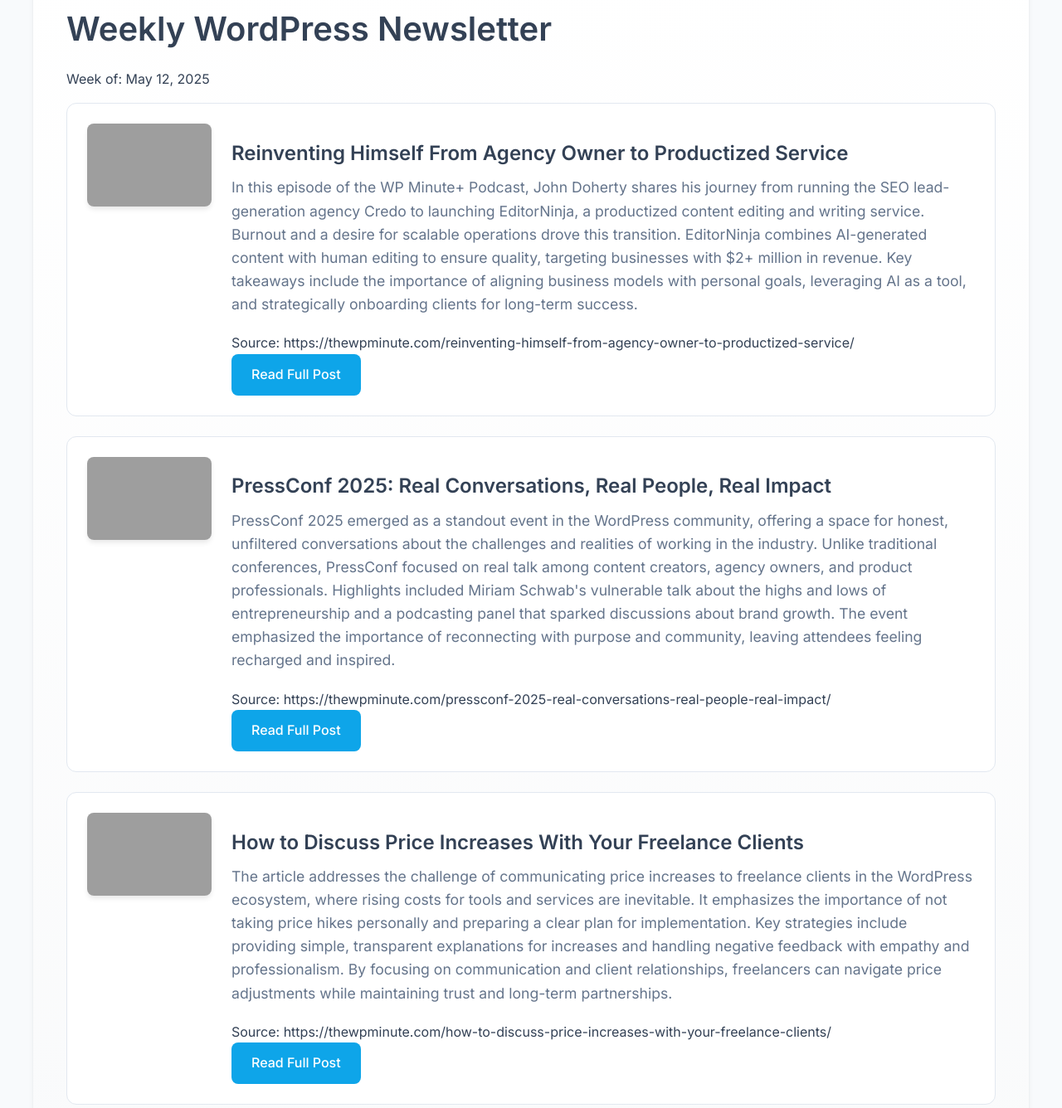
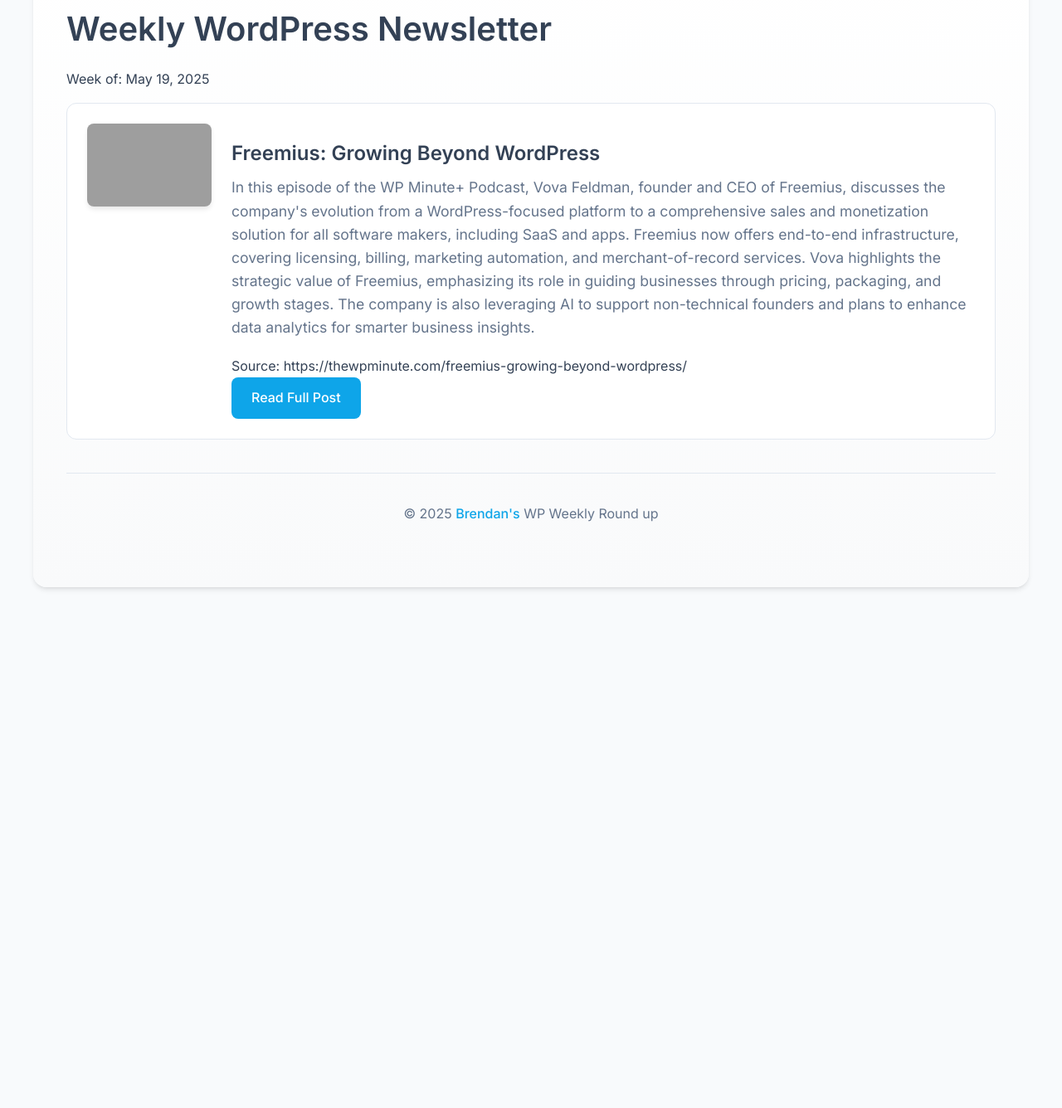
Before and after one commit to brendanoconnellwp/wp-weekly-newsletter, a plain HTML site: page index.html in a window 1280 px wide. Shown: the part 84-1420 px from the top of the page at 83% size. After the commit the page ends 812 px from the top, so only its background shows below. Drawn offline with Linux system fonts and the light colour scheme; grey boxes are pictures that could not be loaded.

Commit message:
2025-05-19

```diff
--- a/index.html
+++ b/index.html
@@ -242,36 +242,16 @@
   <button id="theme-toggle">🌙</button>
 <div class="newsletter-container">
     <h1>Weekly WordPress Newsletter</h1>
-    <p>Week of: May 12, 2025</p>
+    <p>Week of: May 19, 2025</p>
 
 
     <div class="post">
-        <img class="post-image" src="https://mltvfqeu9ctb.i.optimole.com/cb:9lkR.62ecf/w:auto/h:auto/q:mauto/f:best/https://thewpminute.com/wp-content/uploads/2025/05/john-doherty-thumb.jpg" alt="Article thumbnail">
+        <img class="post-image" src="https://mltvfqeu9ctb.i.optimole.com/cb:9lkR.62ecf/w:auto/h:auto/q:mauto/f:best/https://thewpminute.com/wp-content/uploads/2025/05/vova-feldman-thumb.jpg" alt="Article thumbnail">
         <div class="post-content">
-            <h2 class="post-title">Reinventing Himself From Agency Owner to Productized Service</h2>
-            <div class="post-summary">In this episode of the WP Minute+ Podcast, John Doherty shares his journey from running the SEO lead-generation agency Credo to launching EditorNinja, a productized content editing and writing service. Burnout and a desire for scalable operations drove this transition. EditorNinja combines AI-generated content with human editing to ensure quality, targeting businesses with $2+ million in revenue. Key takeaways include the importance of aligning business models with personal goals, leveraging AI as a tool, and strategically onboarding clients for long-term success.</div>
-  <span class="source-url">Source: https://thewpminute.com/reinventing-himself-from-agency-owner-to-productized-service/</span>
-            <a href="https://thewpminute.com/reinventing-himself-from-agency-owner-to-productized-service/" class="button" target="_blank" rel="noopener noreferrer">Read Full Post</a>
-        </div>
-    </div>
-
-    <div class="post">
-        <img class="post-image" src="https://mltvfqeu9ctb.i.optimole.com/cb:9lkR.62ecf/w:auto/h:auto/q:mauto/f:best/https://thewpminute.com/wp-content/uploads/2025/05/PressConf-Reaction-WP-Minute.jpg" alt="Article thumbnail">
-        <div class="post-content">
-            <h2 class="post-title">PressConf 2025: Real Conversations, Real People, Real Impact</h2>
-            <div class="post-summary">PressConf 2025 emerged as a standout event in the WordPress community, offering a space for honest, unfiltered conversations about the challenges and realities of working in the industry. Unlike traditional conferences, PressConf focused on real talk among content creators, agency owners, and product professionals. Highlights included Miriam Schwab's vulnerable talk about the highs and lows of entrepreneurship and a podcasting panel that sparked discussions about brand growth. The event emphasized the importance of reconnecting with purpose and community, leaving attendees feeling recharged and inspired.</div>
-  <span class="source-url">Source: https://thewpminute.com/pressconf-2025-real-conversations-real-people-real-impact/</span>
-            <a href="https://thewpminute.com/pressconf-2025-real-conversations-real-people-real-impact/" class="button" target="_blank" rel="noopener noreferrer">Read Full Post</a>
-        </div>
-    </div>
-
-    <div class="post">
-        <img class="post-image" src="https://mltvfqeu9ctb.i.optimole.com/cb:9lkR.62ecf/w:auto/h:auto/q:mauto/f:best/https://thewpminute.com/wp-content/uploads/2025/05/freelance-price-increases-thumb.jpg" alt="Article thumbnail">
-        <div class="post-content">
-            <h2 class="post-title">How to Discuss Price Increases With Your Freelance Clients</h2>
-            <div class="post-summary">The article addresses the challenge of communicating price increases to freelance clients in the WordPress ecosystem, where rising costs for tools and services are inevitable. It emphasizes the importance of not taking price hikes personally and preparing a clear plan for implementation. Key strategies include providing simple, transparent explanations for increases and handling negative feedback with empathy and professionalism. By focusing on communication and client relationships, freelancers can navigate price adjustments while maintaining trust and long-term partnerships.</div>
-  <span class="source-url">Source: https://thewpminute.com/how-to-discuss-price-increases-with-your-freelance-clients/</span>
-            <a href="https://thewpminute.com/how-to-discuss-price-increases-with-your-freelance-clients/" class="button" target="_blank" rel="noopener noreferrer">Read Full Post</a>
+            <h2 class="post-title">Freemius: Growing Beyond WordPress</h2>
+            <div class="post-summary">In this episode of the WP Minute+ Podcast, Vova Feldman, founder and CEO of Freemius, discusses the company's evolution from a WordPress-focused platform to a comprehensive sales and monetization solution for all software makers, including SaaS and apps. Freemius now offers end-to-end infrastructure, covering licensing, billing, marketing automation, and merchant-of-record services. Vova highlights the strategic value of Freemius, emphasizing its role in guiding businesses through pricing, packaging, and growth stages. The company is also leveraging AI to support non-technical founders and plans to enhance data analytics for smarter business insights.</div>
+  <span class="source-url">Source: https://thewpminute.com/freemius-growing-beyond-wordpress/</span>
+            <a href="https://thewpminute.com/freemius-growing-beyond-wordpress/" class="button" target="_blank" rel="noopener noreferrer">Read Full Post</a>
         </div>
     </div>
 
```
